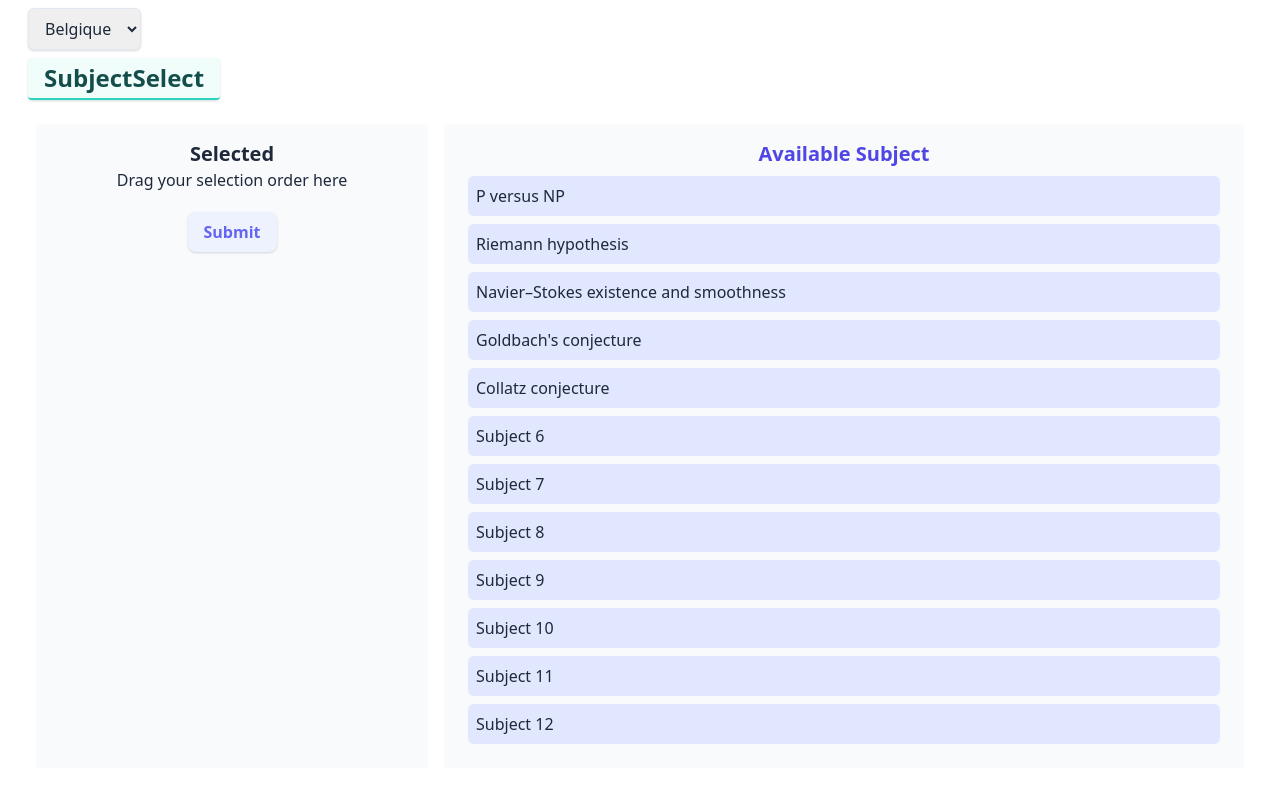
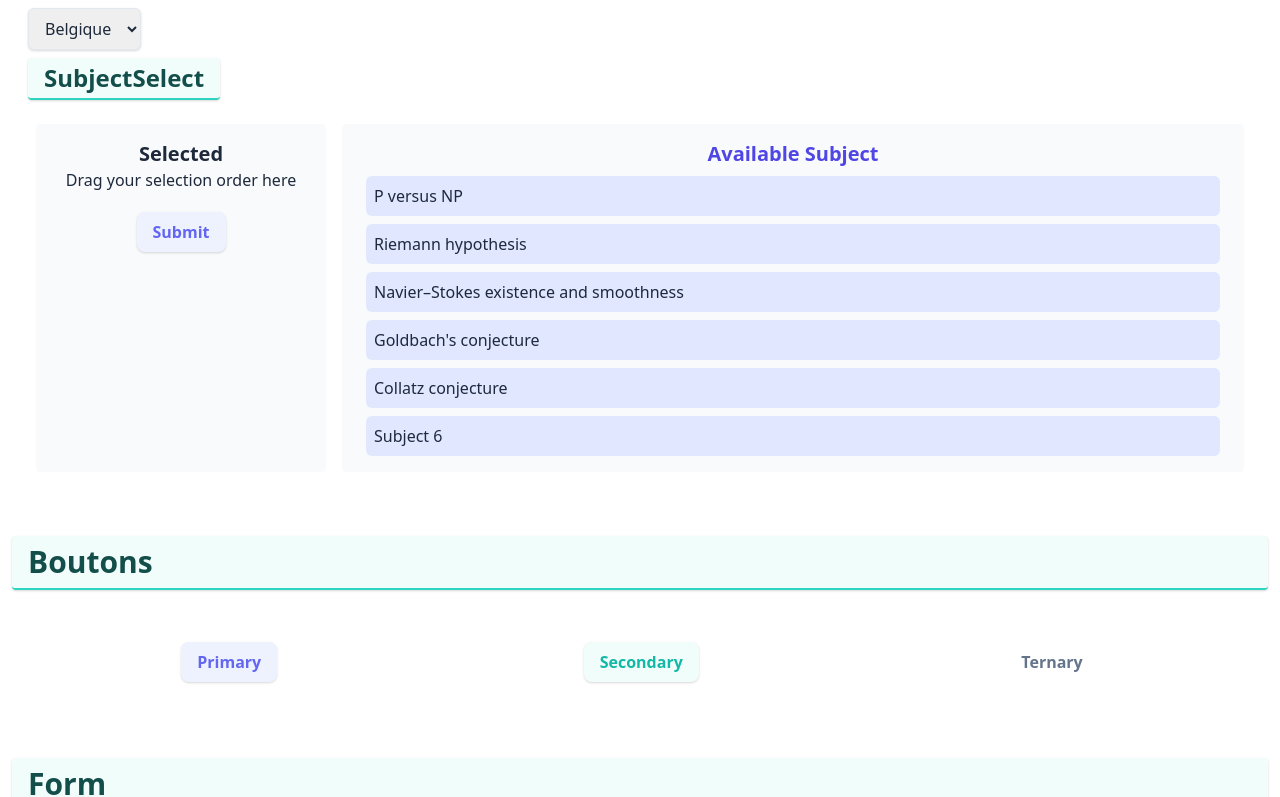
Before and after one commit to opmvpc/thesorization-design, a Vue app: page /components in a window 1280 px wide. Shown: the part 1364-2161 px from the top of the page. Built offline with nearby package versions, Linux system fonts and the light colour scheme; a web font is replaced by a local one.

Commit message:
height and scrolling

```diff
--- a/src/components/selections/SubjectSelect.vue
+++ b/src/components/selections/SubjectSelect.vue
@@ -1,7 +1,7 @@
 <template>
   <div v-show="alertSubjectSelect" role="alert">
     <div
-      class="border border-danger-400 rounded-b bg-danger-100 px-4 py-1 m-4 text-danger-700"
+      class="border  border-danger-400 rounded-b bg-danger-100 px-4 py-1 m-4 text-danger-700 items-center"
     >
       <p>You can select only a maximum of 5 subjects.</p>
       <div class="m-2 p-2">
@@ -15,7 +15,7 @@
     </div>
   </div>
 
-  <div class="grid grid-cols-1 md:grid-cols-3 ">
+  <div class="grid grid-cols-1 md:grid-cols-4">
     <div class="text-center bg-gray-50 text-gray-800 p-4 m-2 rounded">
       <h3 class="text-gray-800">Selected</h3>
       <p>Drag your selection order here</p>
@@ -56,11 +56,11 @@
       <button-primary class="p-10 m-5">Submit</button-primary>
     </div>
     <div
-      class="text-center text-gray-800 bg-gray-50 m-2 p-4 rounded col-span-2"
+      class="text-center text-gray-800 bg-gray-50 m-2 p-4 rounded col-span-3"
     >
       <h3 class="text-primary-600">Available Subject</h3>
       <draggable
-        class="list-group"
+        class="list-group  h-72 overflow-scroll"
         :list="subjectList"
         :group="{ name: 'subject', pull: true, put: true }"
         :clone="clone"
@@ -69,7 +69,7 @@
       >
         <template #item="{ element}">
           <div
-            class="list-group-item bg-primary-100 m-2 p-2 rounded-md text-center"
+            class="list-group-item bg-primary-100 m-2 p-2 rounded-md text-center "
           >
             <div class="flex justify-between" v-on:click="toggle(element)">
               <p class="font-inter text-base">
```
